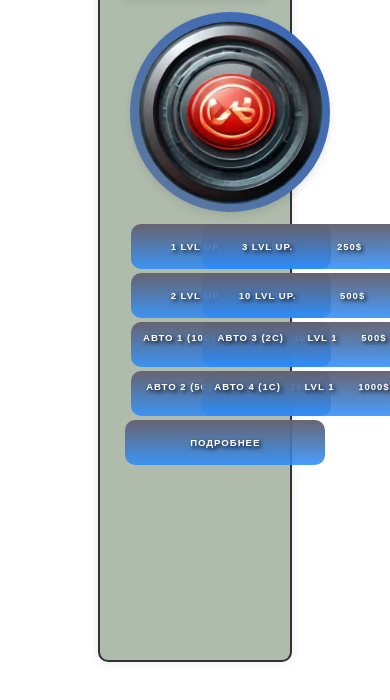
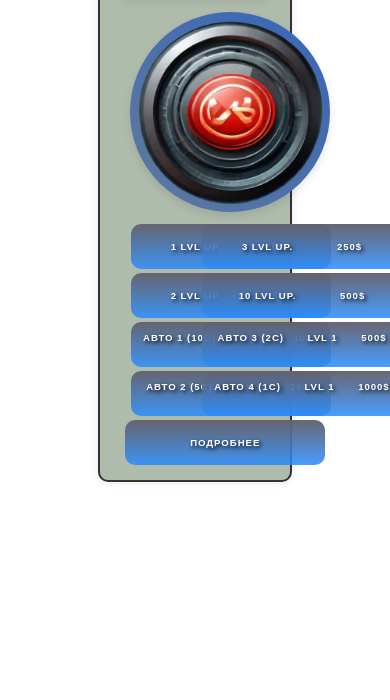
Before and after one commit to SerjMaximenko/Clicker, a plain HTML site: page index.html in a window 390 px wide. Shown: the part 90-790 px from the top of the page. Drawn offline with nearby package versions, Linux system fonts and the light colour scheme.

Commit message:
master fix resolution

```diff
--- a/styles/style_main.css
+++ b/styles/style_main.css
@@ -2,6 +2,7 @@ main {
   background-color: rgba(55, 87, 49, 0.4);
   margin: 0 auto;
   width: 40%;
+  height: 520px;
   border: 2px solid #333;
   padding: 20px;
   border-radius: 10px;
@@ -14,9 +15,9 @@ main {
   margin: -55px -58px;
 }
 
-@media (max-width:1000px) {
-  main {
-    width: 40%;
-    height: 700px;
-  }
-}
+/*@media (max-width:1000px) {*/
+/*  main {*/
+/*    width: 40%;*/
+/*    height: 700px;*/
+/*  }*/
+/*}*/
```
